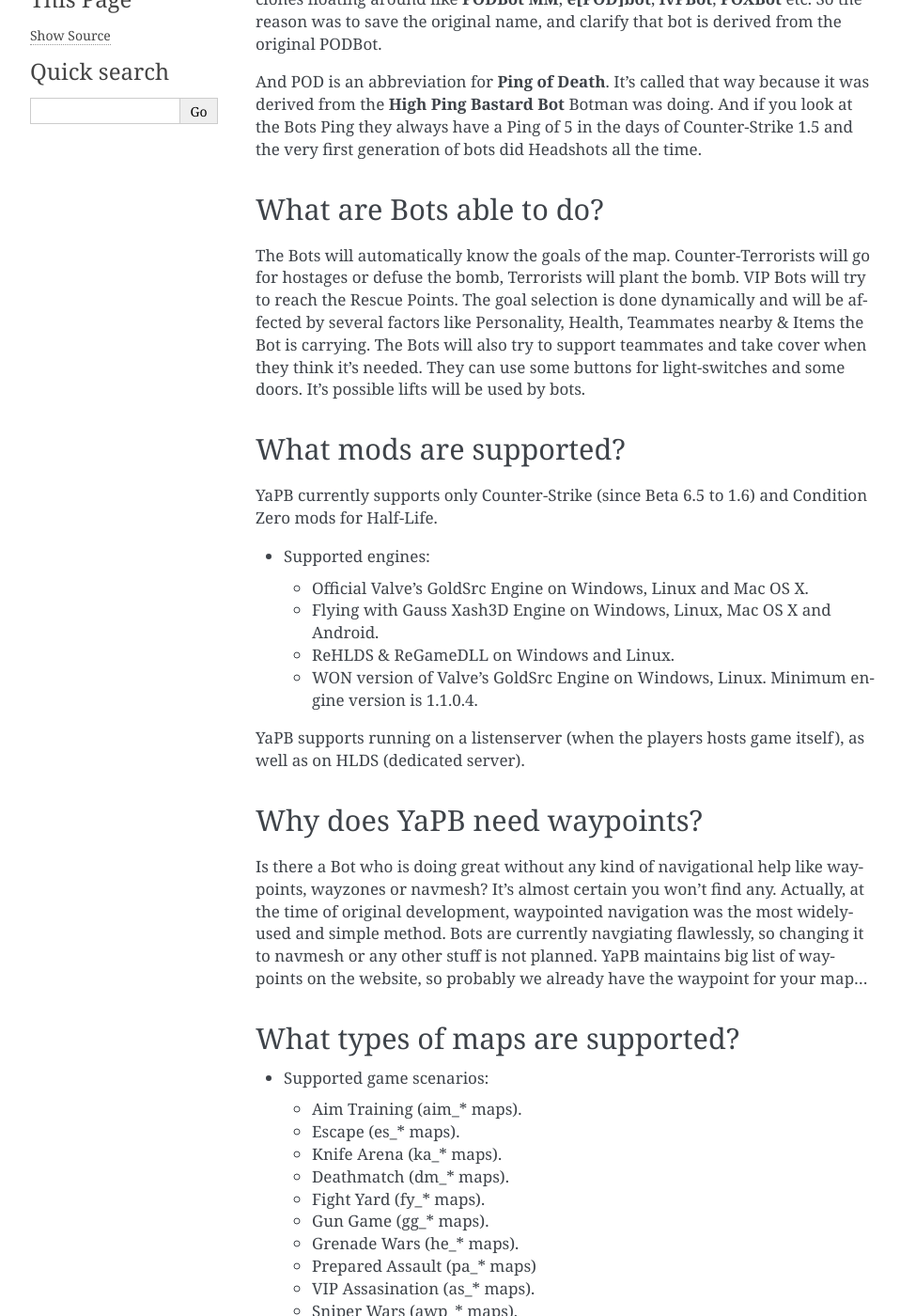
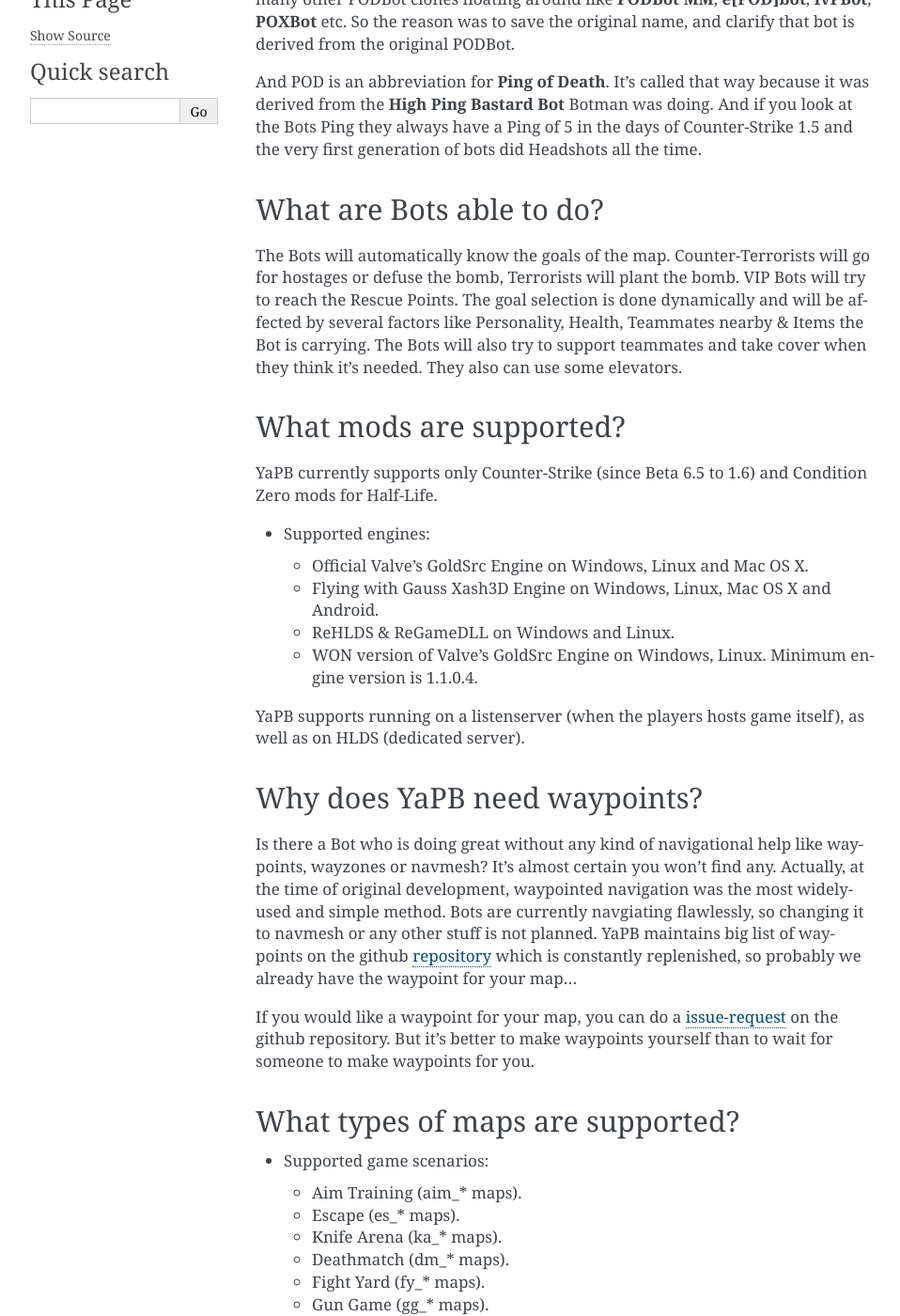
Before and after one commit to yapb/docs, a Sphinx documentation site: the page built from docs/introduction.rst, in a window 1280 px wide and 1400 px high, scrolled down 396 px. Shown: the whole window at 94% size, without its empty margins (148-1106 px from the left). Built offline with Sphinx 7.4.7, drawn with Linux system fonts in a browser that asks for light colours; some of the changed text lies outside the part shown.

Commit message:
Some corrections and actualization

```diff
--- a/docs/introduction.rst
+++ b/docs/introduction.rst
@@ -9,13 +9,13 @@
 
 Why is it called YaPB?
 -----------------
-"Yet another is" because when fork was started, there was so many other PODBot clones floating around like **PODBot MM**, **e[POD]bot**, **IvPBot**, **POXBot** etc. So the reason was to save the original name, and clarify that bot is derived from the original PODBot.
+It's called "Yet another PODBot" because when fork was started, there was so many other PODBot clones floating around like **PODBot MM**, **e[POD]bot**, **IvPBot**, **POXBot** etc. So the reason was to save the original name, and clarify that bot is derived from the original PODBot.
 
 And POD is an abbreviation for **Ping of Death**. It's called that way because it was derived from the **High Ping Bastard Bot** Botman was doing. And if you look at the Bots Ping they always have a Ping of 5 in the days of Counter-Strike 1.5 and the very first generation of bots did Headshots all the time.
 
 What are Bots able to do?
 ------------------
-The Bots will automatically know the goals of the map. Counter-Terrorists will go for hostages or defuse the bomb, Terrorists will plant the bomb. VIP Bots will try to reach the Rescue Points. The goal selection is done dynamically and will be affected by several factors like Personality, Health, Teammates nearby & Items the Bot is carrying. The Bots will also try to support teammates and take cover when they think it's needed. They can use some buttons for light-switches and some doors. It's possible lifts will be used by bots.
+The Bots will automatically know the goals of the map. Counter-Terrorists will go for hostages or defuse the bomb, Terrorists will plant the bomb. VIP Bots will try to reach the Rescue Points. The goal selection is done dynamically and will be affected by several factors like Personality, Health, Teammates nearby & Items the Bot is carrying. The Bots will also try to support teammates and take cover when they think it's needed. They also can use some elevators.
 
 What mods are supported?
 ------------------
@@ -32,7 +32,13 @@
 
 Why does YaPB need waypoints?
 ------------------
-Is there a Bot who is doing great without any kind of navigational help like waypoints, wayzones or navmesh? It's almost certain you won't find any. Actually, at the time of original development, waypointed navigation was the most widely-used and simple method. Bots are currently navgiating flawlessly, so changing it to navmesh or any other stuff is not planned. YaPB maintains big list of waypoints on the website, so probably we already have the waypoint for your map...
+Is there a Bot who is doing great without any kind of navigational help like waypoints, wayzones or navmesh? It's almost certain you won't find any. Actually, at the time of original development, waypointed navigation was the most widely-used and simple method. Bots are currently navgiating flawlessly, so changing it to navmesh or any other stuff is not planned. YaPB maintains big list of waypoints on the github repository_ which is constantly replenished, so probably we already have the waypoint for your map...
+
+If you would like a waypoint for your map, you can do a issue-request_ on the github repository.
+But it's better to make waypoints yourself than to wait for someone to make waypoints for you.
+
+.. _repository: https://github.com/yapb/graph
+.. _issue-request: https://github.com/yapb/graph/issues/new
 
 What types of maps are supported?
 ------------------
```
Also changed, not shown: other parts of docs/introduction.rst (+1 -1 lines).
